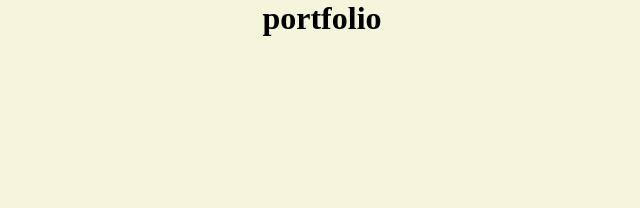
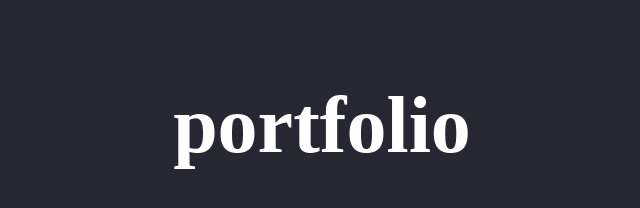
Before and after one commit to ghasemizade/portfolio, a plain HTML site: page index.html in a window 1280 px wide. Shown: the whole page, without its empty margins (318-958 px from the left). Drawn offline with Linux system fonts and the light colour scheme.

Commit message:
update style

```diff
--- a/style.css
+++ b/style.css
@@ -4,10 +4,14 @@
     margin: 0;
 }
 body{
-    background-color: beige;
+    background-color: #161623ec;
+    font-family: "Dana";
 }
 .title{
     display: flex;
     justify-content: center;
     align-items: center;
+    margin-top: 5rem;
+    color: #fff;
+    font-size: 5rem;
 }
```
